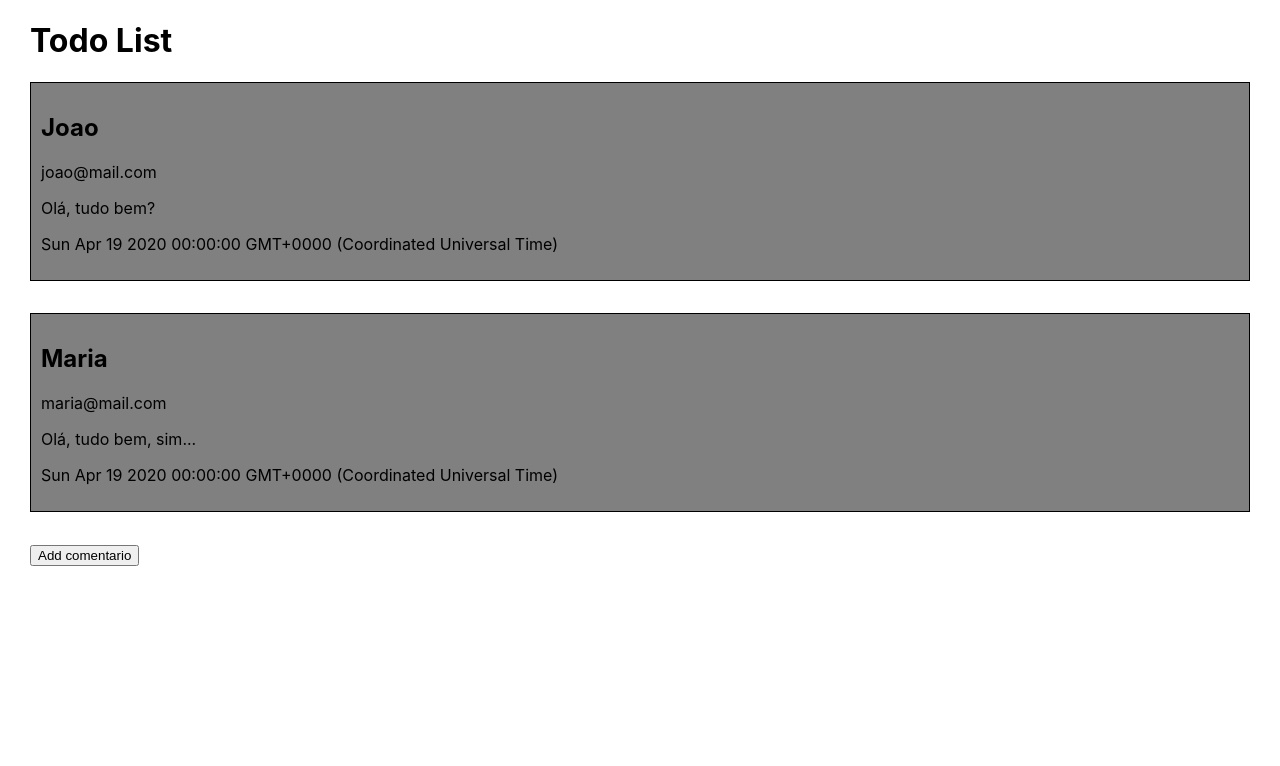
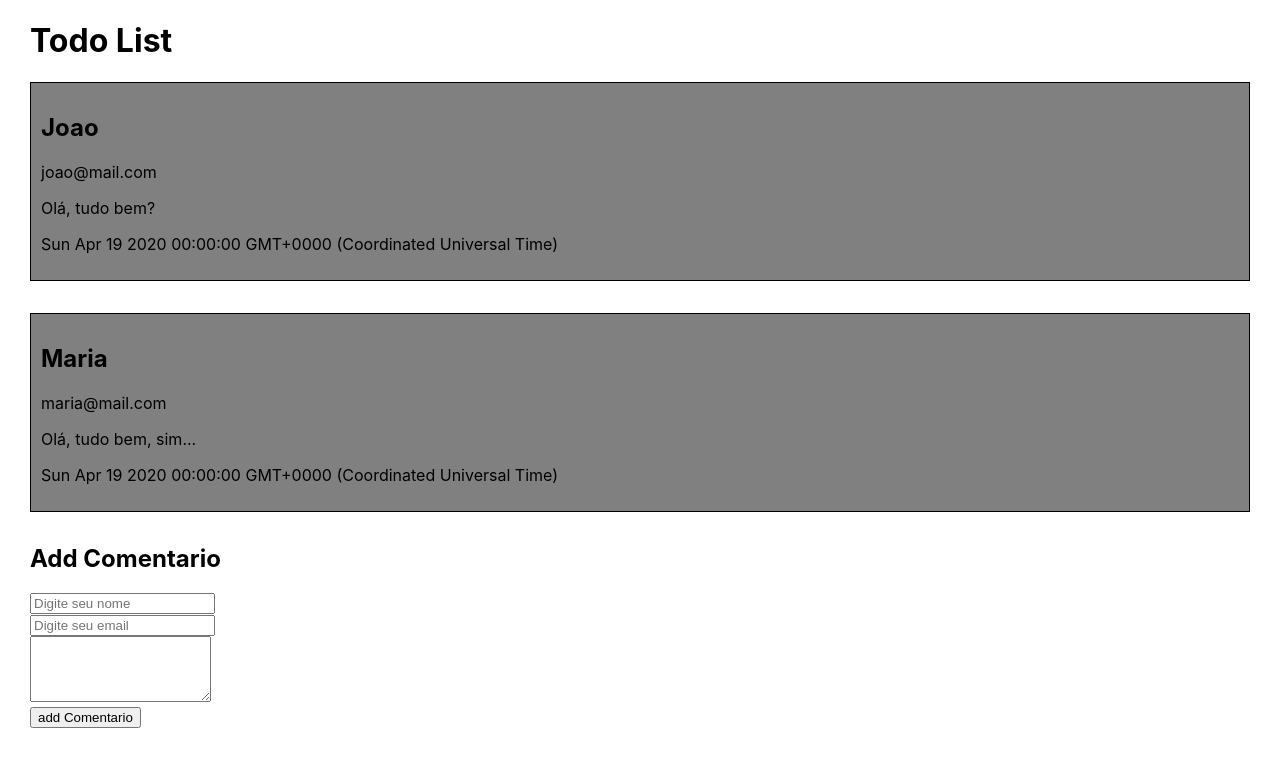
Before and after one commit to fnicom/To-Do-List-W-ReactJs, a React (Create React App) app: page / in a window 1280 px wide. Shown: the top 766 px of the page. Built offline with nearby package versions, Linux system fonts and the light colour scheme.

Commit message:
Tratamento de eventos

```diff
--- a/src/App.js
+++ b/src/App.js
@@ -18,25 +18,30 @@ class App extends Component {
         data: new Date(2022, 6, 14),
         mensagem: 'Olá, tudo bem, sim...'
       }
-    ]
+    ],
+    novoComentario: {
+      nome: '',
+      email: '',
+      mensagem: ''
+    }
   }
 
-  addComentario = () => {
+  addComentario = (event) => {
+    event.preventDefault();
     console.log('add comentario function')
 
-    const newComent = {
-      nome: 'Peter',
-      email: 'peter@mail.com',
-      data: new Date(),
-      mensagem: "Olá Pessoal ......"
-    }
+    const novoComentario = { ...this.state.novoComentario, data: new Date() }
 
-    //let list = this.state.comentarios;
-    //list.push(newComent)
-    //this.setState({ comentarios: list})
+    this.setState({
+      comentarios: [...this.state.comentarios, novoComentario],
+      novoComentario: { nome: '', email:'', mensagem:'' }
+    })
 
-    this.setState({comentarios: [...this.state.comentarios, newComent]})
+  }
 
+  digita = event => {
+    const { name, value } = event.target;
+    this.setState({ novoComentario: { ...this.state.novoComentario, [name]: value } })
   }
 
   render() {
@@ -56,7 +61,33 @@ class App extends Component {
             </Comentarios>
           ))}
 
-          <button onClick={this.addComentario}>Add comentario</button>
+          <form method='post' onSubmit={this.addComentario}>
+            <h2>Add Comentario</h2>
+            <div>
+              <input
+              type='text'
+              name='nome'
+              value={this.state.novoComentario.nome}
+              onChange={this.digita}
+              placeholder='Digite seu nome' />
+            </div>
+            <div>
+              <input
+              type='email'
+              name='email'
+              value={this.state.novoComentario.email}
+              onChange={this.digita}
+              placeholder='Digite seu email' />
+            </div>
+            <div>
+              <textarea
+              name='mensagem'
+              value={this.state.novoComentario.mensagem}
+              onChange={this.digita}
+              rows='4'/>
+            </div>
+            <button type='submit'>add Comentario</button>
+          </form>
 
       </div>
     );
```
